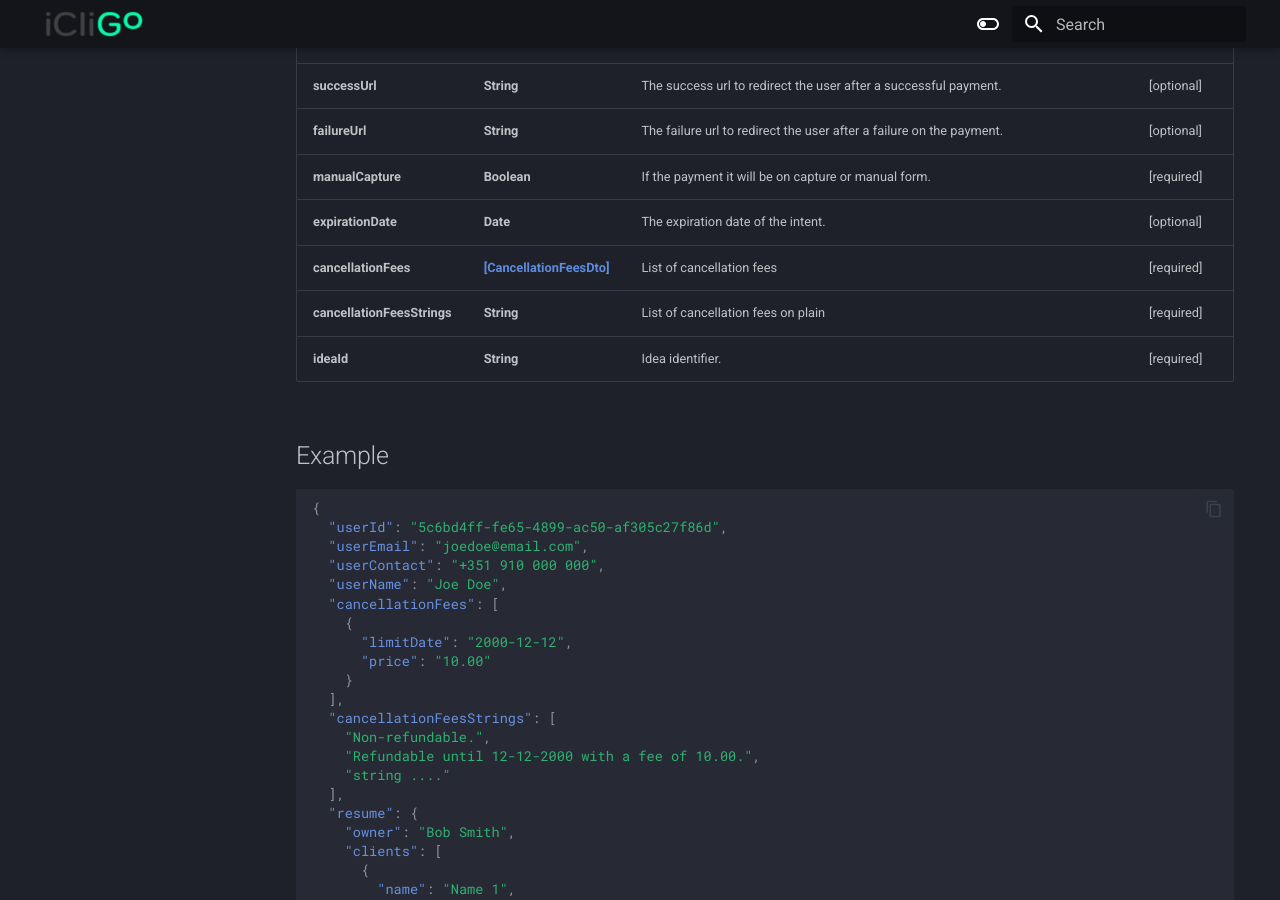
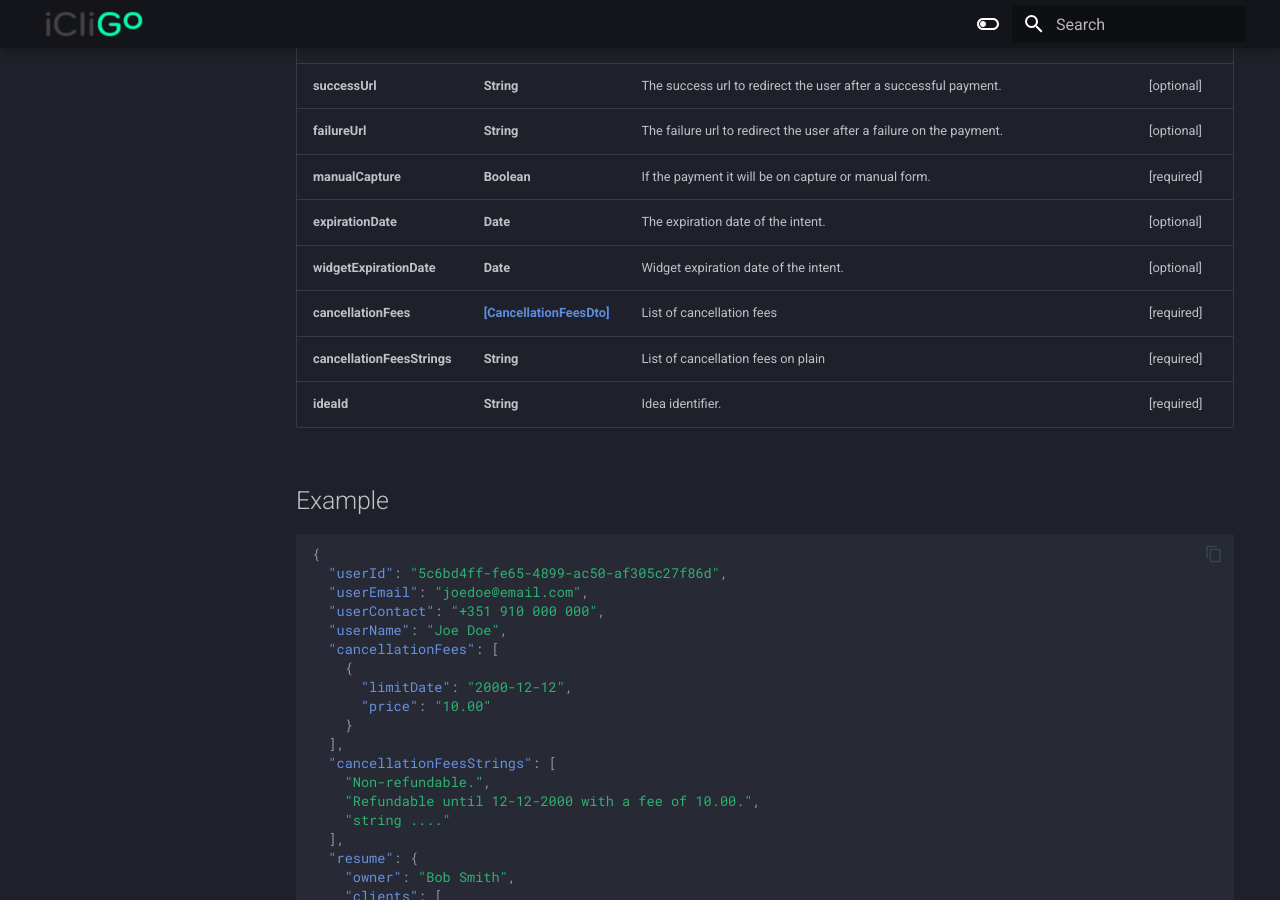
Before and after one commit to icligo/documentation, an MkDocs documentation site: the page built from docs/CreateIntentRequest.md, in a window 1280 px wide and 900 px high, scrolled down 1075 px. Built offline with MkDocs 1.6.1 and Material for MkDocs 9.7.7, drawn with Linux system fonts in a browser that asks for light colours.

Commit message:
Update CreateIntentRequest.md

```diff
--- a/docs/CreateIntentRequest.md
+++ b/docs/CreateIntentRequest.md
@@ -25,6 +25,7 @@
 | **failureUrl**              | **String**                                          | The failure url to redirect the user after a failure on the payment.                                                                                                | [optional] |
 | **manualCapture**           | **Boolean**                                         | If the payment it will be on capture or manual form.                                                                                                                | [required] |
 | **expirationDate**          | **Date**                                            | The expiration date of the intent.                                                                                                                                  | [optional] |
+| **widgetExpirationDate**          | **Date**                                            | Widget expiration date of the intent.                                                                                                                                  | [optional] |
 | **cancellationFees**        | [**[CancellationFeesDto]**](CancellationFeesDto.md) | List of cancellation fees                                                                                                                                           | [required] |
 | **cancellationFeesStrings** | **String**                                          | List of cancellation fees on plain                                                                                                                                  | [required] |
 | **ideaId**                  | **String**                                          | Idea identifier.                                                                                                                                                    | [required] |
```
